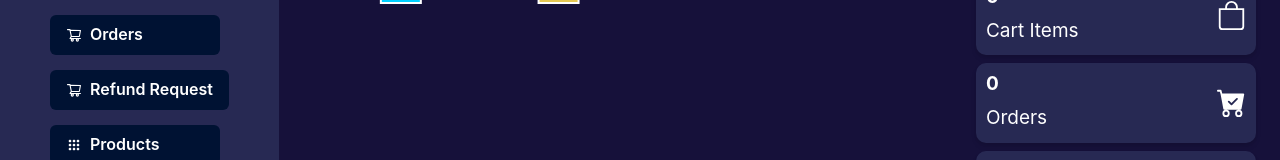
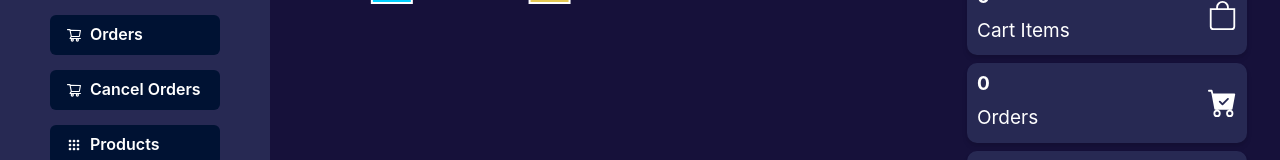
Before and after one commit to farmantasleem/FinestShave, a React (Create React App) app in the folder client/: page /dashboard in a window 1280 px wide. Shown: the part 160-320 px from the top of the page. Built offline with nearby package versions, Linux system fonts and the light colour scheme; no server answers; sample sign-in values are in the browser's storage.

Commit message:
file updated

```diff
--- a/client/src/Components/AdminDashboard/AdminLeftBar.jsx
+++ b/client/src/Components/AdminDashboard/AdminLeftBar.jsx
@@ -43,7 +43,7 @@ export const AdminLeftBar=()=>{
               <Button m="auto"  justifyContent={"left"}  minW={"170px"} bgColor={"rgb(0,18,51)"} color="white" hidden="true" leftIcon={<RiDashboard2Line/>}>Dashboard</Button>
               <NavLink to="/dashboard/">   <Button m="auto"  justifyContent={"left"}  minW={"170px"} bgColor={"rgb(0,18,51)"} color="white" leftIcon={<RiDashboard2Line/>}>Dashboard</Button></NavLink>
                    <NavLink to="/dashboard/orders"> <Button m="auto" justifyContent={"left"} bgColor={"rgb(0,18,51)"} minW={"170px"}  color="white"  leftIcon={<AiOutlineShoppingCart />}>Orders</Button></NavLink>
-                   <NavLink to="/dashboard/refund"> <Button m="auto" justifyContent={"left"} bgColor={"rgb(0,18,51)"} minW={"170px"}  color="white"  leftIcon={<AiOutlineShoppingCart />}>Refund Request</Button></NavLink>
+                   <NavLink to="/dashboard/refund"> <Button m="auto" justifyContent={"left"} bgColor={"rgb(0,18,51)"} minW={"170px"}  color="white"  leftIcon={<AiOutlineShoppingCart />}>Cancel Orders</Button></NavLink>
                    <NavLink to="/dashboard/products"> <Button m="auto" justifyContent={"left"}   minW={"170px"} bgColor={"rgb(0,18,51)"} color="white"  leftIcon={<CgMenuGridO/>}>Products</Button></NavLink>
                    <NavLink to="/dashboard/users"> <Button m="auto" justifyContent={"left"}   minW={"170px"} bgColor={"rgb(0,18,51)"} color="white"  leftIcon={<AiOutlineUser/>}>Users</Button></NavLink>
                  <NavLink to="/dashboard/cart">   <Button m="auto" justifyContent={"left"} minW={"170px"} bgColor={"rgb(0,18,51)"} color="white"  leftIcon={<BsBag/>}>Cart Item</Button></NavLink>
```
